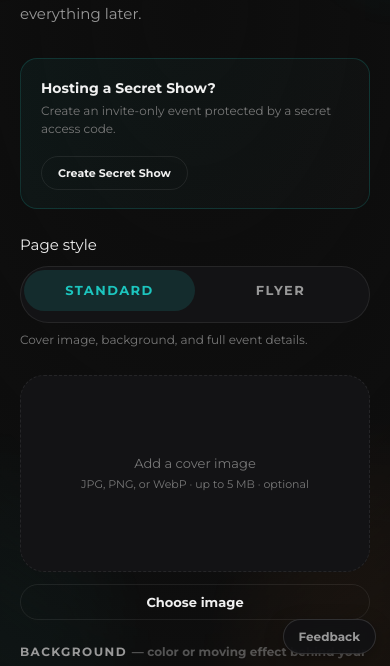
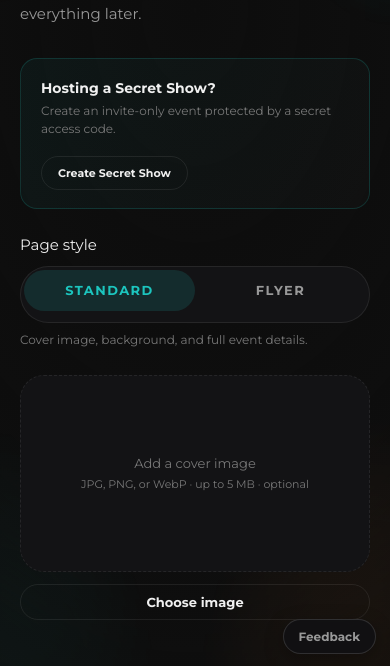
Before and after one commit to code666now/silver-glider-events, a website: page src/views/event-form.html in a window 390 px wide. Shown: the part 176-842 px from the top of the page. Drawn offline with Linux system fonts and the light colour scheme; no server answers; a web font is replaced by a local one.

Commit message:
Keep mobile artwork actions clear of feedback

```diff
--- a/src/views/event-form.html
+++ b/src/views/event-form.html
@@ -973,6 +973,8 @@
       }
     }
     @media (max-width: 640px) {
+      /* Reserve the fixed Feedback bubble's footprint beneath the cover actions. */
+      #event-form #cover-actions { padding-bottom: 68px; }
       .flyer-credit-inputs { grid-template-columns: 1fr; }
       .admission-options { grid-template-columns:1fr; }
       .admission-option { min-height:64px; }
```
Also changed, not shown: test/flyer-presentation.test.js (+1 -0 lines).
